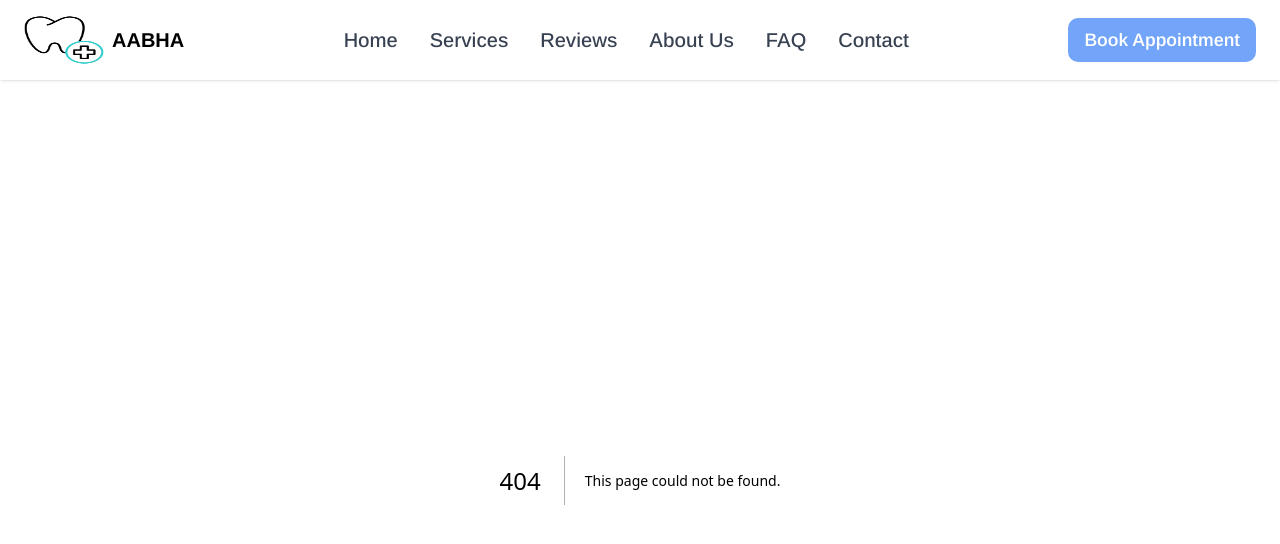
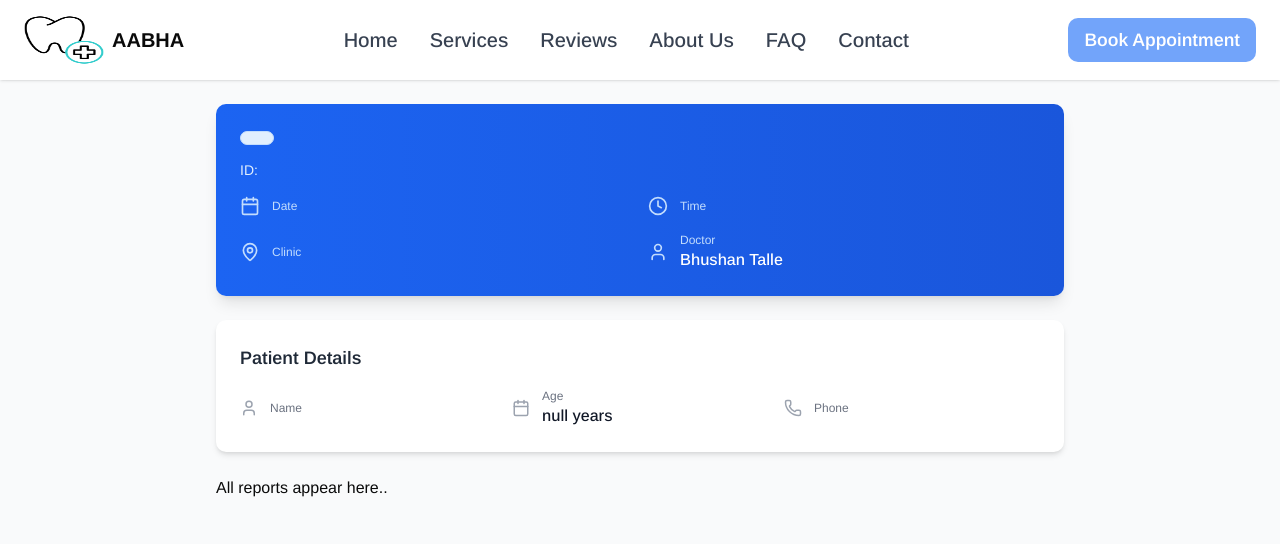
Before and after one commit to Somajadhav33/Dental-Clinic, a Next.js app: page /reports in a window 1280 px wide. Before the commit this address had no page. Shown: the top 544 px of the page. Built offline with nearby package versions, Linux system fonts and the light colour scheme.

Commit message:
feat(reports): reports page to vview report

```diff
--- /dev/null
+++ b/app/reports/page.js
@@ -0,0 +1,247 @@
+"use client";
+
+import React, { useEffect, useState } from "react";
+import {
+  Calendar,
+  Clock,
+  MapPin,
+  User,
+  Phone,
+  Mail,
+  FileText,
+  Pill,
+  CalendarClock,
+  IndianRupee,
+  Paperclip,
+  CheckCircle2,
+  AlertCircle,
+  Download,
+} from "lucide-react";
+import Image from "next/image";
+import { useSearchParams } from "next/navigation";
+import { toast } from "sonner";
+import Report from "@/components/Report";
+
+// Dummy Data - No API needed
+const DUMMY_REPORT = {
+  appointment: {
+    id: "APT-2024-001",
+    date: "15 January 2025",
+    time: "10:30 AM",
+    status: "Completed",
+    clinic: "Bedag Dental Clinic",
+    doctor: "Dr. Rajesh Kumar",
+  },
+  patient: {
+    name: "Priya Sharma",
+    age: 32,
+    phone: "+91 98765 43210",
+    email: "priya.sharma@example.com",
+  },
+  diagnosis: "Dental caries in upper right first molar with mild inflammation",
+  observations:
+    "Patient reports sensitivity to cold beverages. Visual examination reveals cavity on occlusal surface.",
+  treatment:
+    "Composite filling performed after removing decay. Local anesthesia administered. Post-operative care instructions provided.",
+  nextVisit: "22 January 2025",
+  medicines: [
+    {
+      name: "Amoxicillin 500mg",
+      dosage: "1 tablet, 3 times daily for 5 days",
+    },
+    {
+      name: "Ibuprofen 400mg",
+      dosage: "1 tablet when needed for pain (max 3 per day)",
+    },
+    {
+      name: "Chlorhexidine Mouthwash",
+      dosage: "Rinse twice daily for 7 days",
+    },
+  ],
+  attachments: [
+    {
+      name: "x-ray-upper-right.jpg",
+      url: "https://images.unsplash.com/photo-1598256989800-fe5f95da9787?w=500",
+      type: "image",
+    },
+    {
+      name: "prescription.pdf",
+      url: "#",
+      type: "pdf",
+    },
+  ],
+  payment: {
+    status: "Paid",
+    amount: 2500,
+    mode: "UPI",
+  },
+  timeline: [
+    {
+      action: "Appointment booked",
+      timestamp: "10 Jan 2025, 02:30 PM",
+    },
+    {
+      action: "Reminder sent via SMS",
+      timestamp: "14 Jan 2025, 06:00 PM",
+    },
+    {
+      action: "Patient checked in",
+      timestamp: "15 Jan 2025, 10:25 AM",
+    },
+    {
+      action: "Consultation completed",
+      timestamp: "15 Jan 2025, 11:15 AM",
+    },
+    {
+      action: "Report uploaded",
+      timestamp: "15 Jan 2025, 11:30 AM",
+    },
+  ],
+};
+
+const ReportsPage = () => {
+  const params = useSearchParams();
+  const id = params.get("appointmentId");
+  console.log(id);
+  const [appointment, setAppointment] = useState({
+    name: "",
+    appointment_id: "",
+    status: "",
+    preferred_date: "",
+    preferred_time: "",
+    at: "",
+    name: "",
+    phone: "",
+    email: "",
+  });
+
+  useEffect(() => {
+    if (id == null) return;
+    const fetchData = async () => {
+      try {
+        const response = await fetch(`/api/book-appointment/${id}`);
+        const result = await response.json();
+        setAppointment(result.data);
+      } catch (error) {
+        toast.error("Error while fetching report");
+      }
+    };
+
+    fetchData();
+  }, [id]);
+
+  const getStatusBadge = (status) => {
+    const variants = {
+      Booked: "bg-blue-100 text-blue-800 border-blue-200",
+      Confirmed: "bg-green-100 text-green-800 border-green-200",
+      Completed: "bg-gray-100 text-gray-800 border-gray-200",
+      Cancelled: "bg-red-100 text-red-800 border-red-200",
+    };
+
+    return variants[status] || variants.Booked;
+  };
+
+  return (
+    <div className="min-h-screen bg-gray-50">
+      <div className="max-w-4xl mx-auto p-6 space-y-6">
+        <div className="bg-linear-to-r from-blue-600 to-blue-700 rounded-lg shadow-lg p-6 text-white">
+          <div className="flex items-start justify-between mb-4">
+            <div>
+              <span
+                className={`inline-block px-4 py-1.5 rounded-full text-sm font-semibold border ${getStatusBadge(appointment.status)}`}
+              >
+                {appointment.status}
+              </span>
+              <p className="text-blue-100 text-sm mt-2">
+                ID: {appointment.appointment_id}
+              </p>
+            </div>
+          </div>
+
+          <div className="grid grid-cols-1 md:grid-cols-2 gap-4 mt-4">
+            <div className="flex items-center gap-3">
+              <Calendar size={20} className="text-blue-200" />
+              <div>
+                <p className="text-xs text-blue-200">Date</p>
+                <p className="font-medium">{appointment.preferred_date}</p>
+              </div>
+            </div>
+
+            <div className="flex items-center gap-3">
+              <Clock size={20} className="text-blue-200" />
+              <div>
+                <p className="text-xs text-blue-200">Time</p>
+                <p className="font-medium">{appointment.preferred_time}</p>
+              </div>
+            </div>
+
+            <div className="flex items-center gap-3">
+              <MapPin size={20} className="text-blue-200" />
+              <div>
+                <p className="text-xs text-blue-200">Clinic</p>
+                <p className="font-medium">{appointment.at}</p>
+              </div>
+            </div>
+
+            <div className="flex items-center gap-3">
+              <User size={20} className="text-blue-200" />
+              <div>
+                <p className="text-xs text-blue-200">Doctor</p>
+                <p className="font-medium">Bhushan Talle</p>
+              </div>
+            </div>
+          </div>
+        </div>
+
+        {/* Patient data  */}
+        <div className="bg-white rounded-lg shadow-md p-6">
+          <h2 className="text-lg font-semibold text-gray-800 mb-4">
+            Patient Details
+          </h2>
+          <div className="grid grid-cols-1 md:grid-cols-3 gap-4">
+            <div className="flex items-center gap-3">
+              <User size={18} className="text-gray-400" />
+              <div>
+                <p className="text-xs text-gray-500">Name</p>
+                <p className="font-medium text-gray-900">{appointment.name}</p>
+              </div>
+            </div>
+
+            <div className="flex items-center gap-3">
+              <Calendar size={18} className="text-gray-400" />
+              <div>
+                <p className="text-xs text-gray-500">Age</p>
+                <p className="font-medium text-gray-900">null years</p>
+              </div>
+            </div>
+
+            <div className="flex items-center gap-3">
+              <Phone size={18} className="text-gray-400" />
+              <div>
+                <p className="text-xs text-gray-500">Phone</p>
+                <p className="font-medium text-gray-900">{appointment.phone}</p>
+              </div>
+            </div>
+          </div>
+
+          {appointment.email && (
+            <div className="flex items-center gap-3 mt-4 pt-4 border-t">
+              <Mail size={18} className="text-gray-400" />
+              <div>
+                <p className="text-xs text-gray-500">Email</p>
+                <p className="font-medium text-gray-900">{appointment.email}</p>
+              </div>
+            </div>
+          )}
+        </div>
+        {appointment.status !== "" ? (
+          <Report id={appointment.appointment_id} />
+        ) : (
+          <p>All reports appear here..</p>
+        )}
+      </div>
+    </div>
+  );
+};
+
+export default ReportsPage;
```
